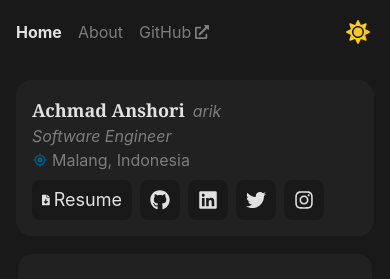
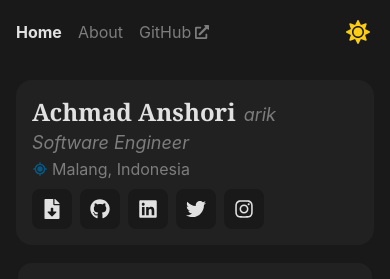
Before and after one commit to anshoriacc/anshori.co, a Next.js app: page / in a window 390 px wide. Shown: the top 279 px of the page. Built offline with nearby package versions, Linux system fonts and the light colour scheme; no server answers.

Commit message:
fix font size

```diff
--- a/src/components/Home/Buttons.tsx
+++ b/src/components/Home/Buttons.tsx
@@ -13,19 +13,22 @@ import Button from './Button';
 
 const Buttons: NextPage = () => {
   return (
-    <section className="mt-2 flex gap-2">
+    <section className="mt-2 flex gap-2 flex-wrap">
       <a
         href="/resume.pdf"
         download="resume-achmad-anshori"
-        title="download resume"
+        title="Download Resume"
         className={cn(
-          'p-2 w-[100px] h-10 text-lg rounded-lg flex gap-1 justify-center items-center transition-all border-2 bg-white border-white',
+          'p-2 w-10 h-10 text-lg rounded-lg flex gap-1 justify-center items-center transition-all border-2 bg-white border-white',
+          'sm:w-[100px]',
           'dark:bg-gray-900 dark:border-gray-900',
           'hover:border-gray-200 dark:hover:border-gray-700 hover:text-base'
         )}
       >
-        <FaFileDownload />
-        <span>Resume</span>
+        <span className={cn('text-xl', 'hover:text-lg')}>
+          <FaFileDownload />
+        </span>
+        <span className={cn('hidden', 'sm:inline')}>Resume</span>
       </a>
       <Button
         name="GitHub"
--- a/src/components/Home/CurrentlyPlaying.tsx
+++ b/src/components/Home/CurrentlyPlaying.tsx
@@ -7,7 +7,7 @@ import { FaSpotify } from 'react-icons/fa';
 import fetcher from 'src/lib/fetcher';
 
 const CurrentlyPlaying = () => {
-  const { data, isLoading } = useSWR('/api/currently-playing', fetcher);
+  const { data, isLoading, error } = useSWR('/api/currently-playing', fetcher);
 
   return (
     <div
@@ -20,9 +20,9 @@ const CurrentlyPlaying = () => {
         <FaSpotify />
       </span>
       {isLoading ? (
-        <div className="animate-pulse grow bg-gray-500 rounded-full h-6"></div>
+        <div className="animate-pulse grow bg-gray-500 rounded h-6"></div>
       ) : (
-        <p>
+        <p className="text-ellipsis">
           {data?.isPlaying ? (
             <a
               href={data.songUrl}
--- a/src/components/Home/Hero.tsx
+++ b/src/components/Home/Hero.tsx
@@ -14,16 +14,10 @@ const Hero: NextPage = () => {
       )}
     >
       <div className="flex gap-2 items-baseline">
-        <h1 className={cn('font-serif text-lg font-bold', 'sm:text-2xl')}>
-          Achmad Anshori
-        </h1>
-        <h2 className={cn('text-gray-500 text-base italic', 'sm:text-lg')}>
-          arik
-        </h2>
+        <h1 className="font-serif text-2xl font-bold">Achmad Anshori</h1>
+        <h2 className="text-gray-500 text-lg italic">arik</h2>
       </div>
-      <p className={cn('text-gray-500 text-base italic', 'sm:text-lg')}>
-        Software Engineer
-      </p>
+      <p className="text-gray-500 text-lg italic">Software Engineer</p>
       <p className="text-gray-500 flex gap-1 items-center">
         <span className="text-sky-800">
           <BiCurrentLocation />
```
